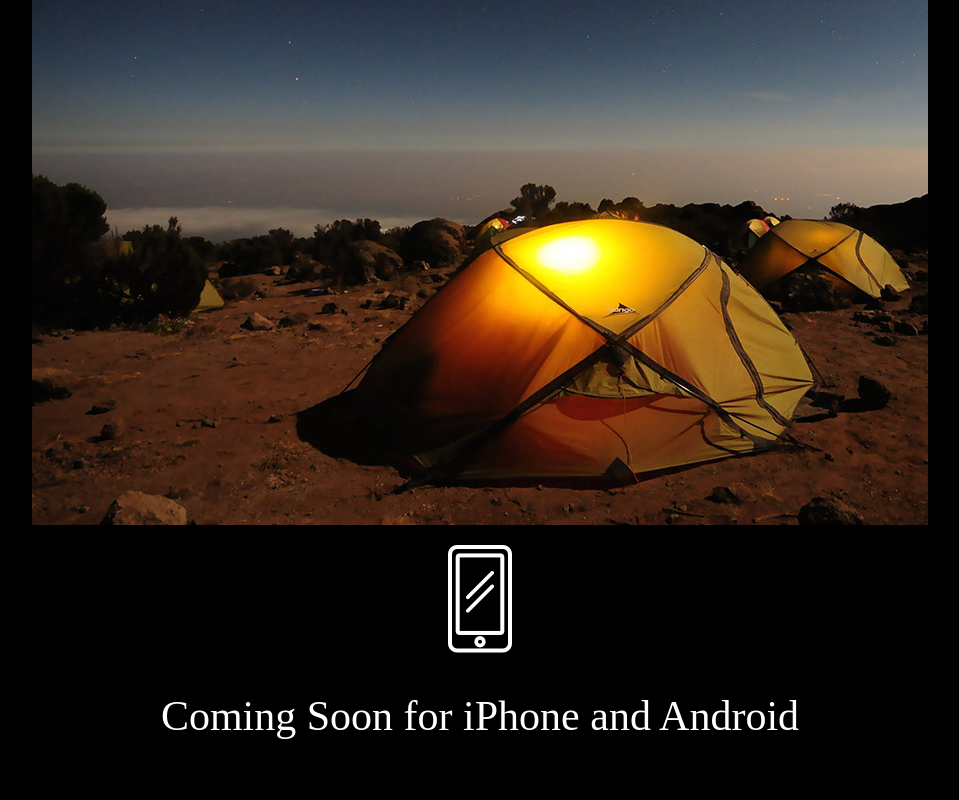
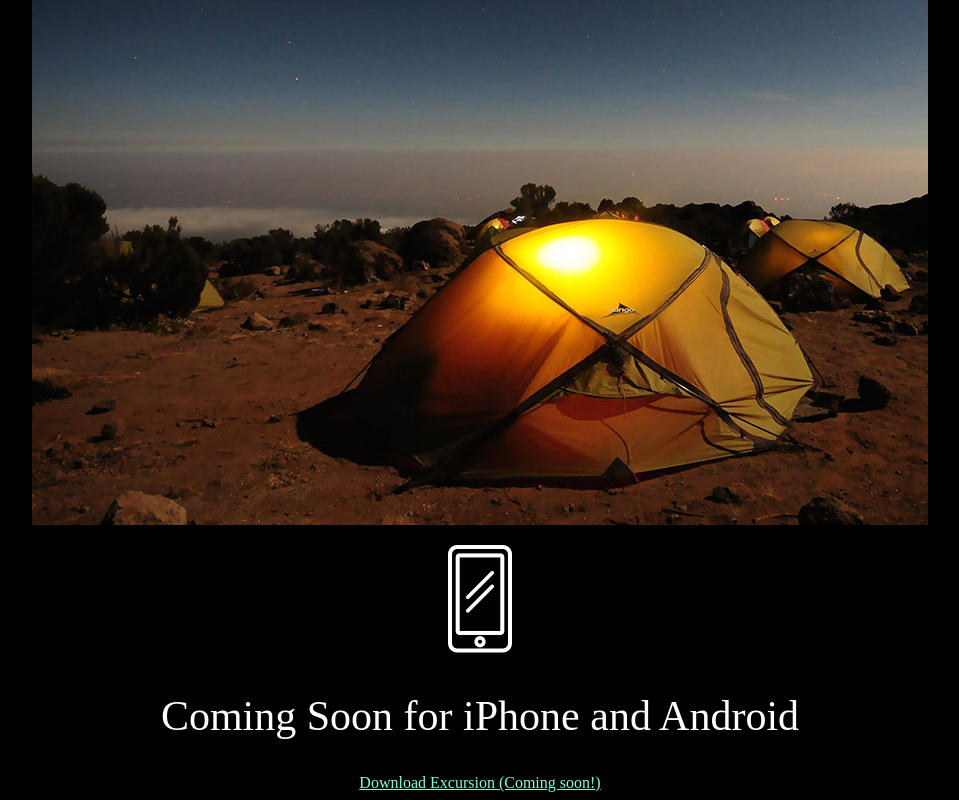
Before and after one commit to betterplanning111/excursion, a plain HTML site: page index.html in a window 1280 px wide. Shown: the part 479-1279 px from the top of the page, without its empty margins (160-1119 px from the left). Before the commit the page ends 1253 px from the top, so only its background shows below. Drawn offline with Linux system fonts and the light colour scheme.

Commit message:
updated footer

```diff
--- a/index.html
+++ b/index.html
@@ -27,6 +27,7 @@
       <img src="resources/images/phone.png" alt="phoneicon">
     </p>
     <h2>Coming Soon for iPhone and Android</h2>
+    <a href="/index.html" class="links">Download Excursion (Coming soon!)</a>
 
   </body>
 </html>
```
